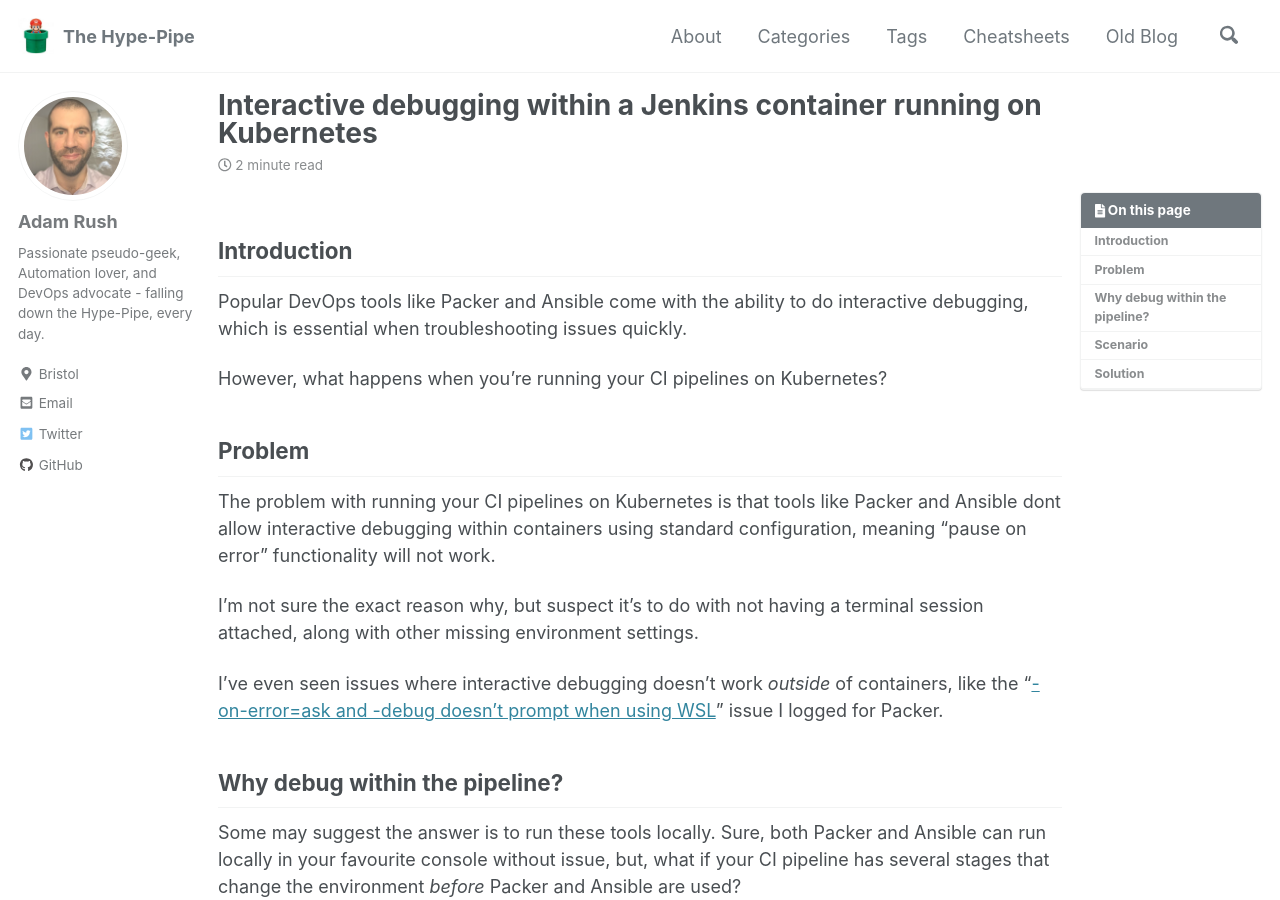
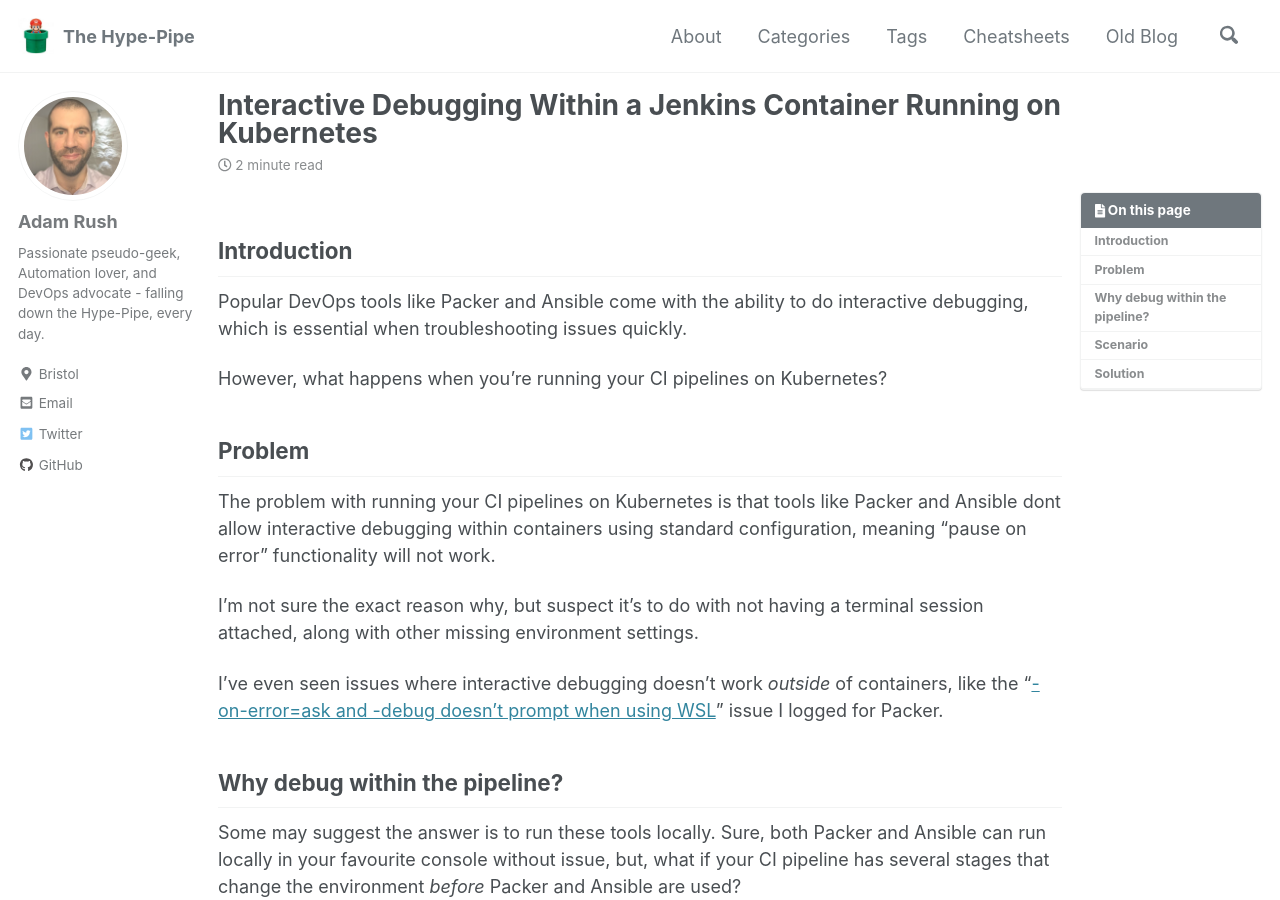
Before and after one commit to adamrushuk/adamrushuk.github.io, a Jekyll site: the page built from _posts/2020-07-05-interactive-debugging-within-a-jenkins-container-running-on-kubernetes.md, in a window 1280 px wide and 900 px high. Built offline with Jekyll 4.4.1, drawn with Linux system fonts in a browser that asks for light colours; cached includes are drawn as plain includes; comment, search, counter and statistics services are not loaded.

```diff
--- a/_posts/2020-07-05-interactive-debugging-within-a-jenkins-container-running-on-kubernetes.md
+++ b/_posts/2020-07-05-interactive-debugging-within-a-jenkins-container-running-on-kubernetes.md
@@ -1,6 +1,6 @@
 ---
-title: Interactive debugging within a Jenkins container running on Kubernetes
-description: Interactive debugging within a Jenkins container running on Kubernetes
+title: Interactive Debugging Within a Jenkins Container Running on Kubernetes
+description: Interactive Debugging Within a Jenkins Container Running on Kubernetes
 categories:
   - kubernetes
 tags:
```
